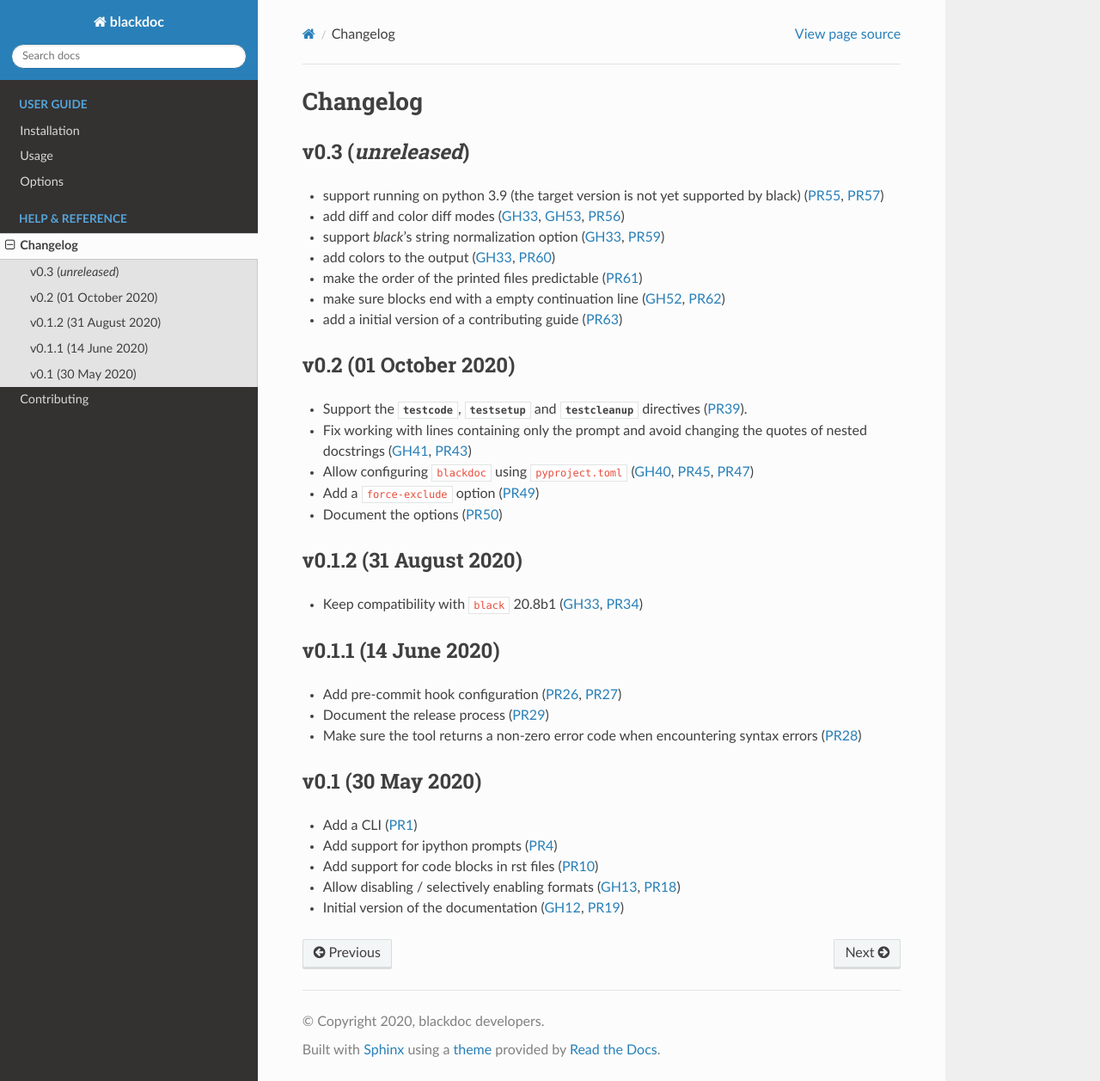
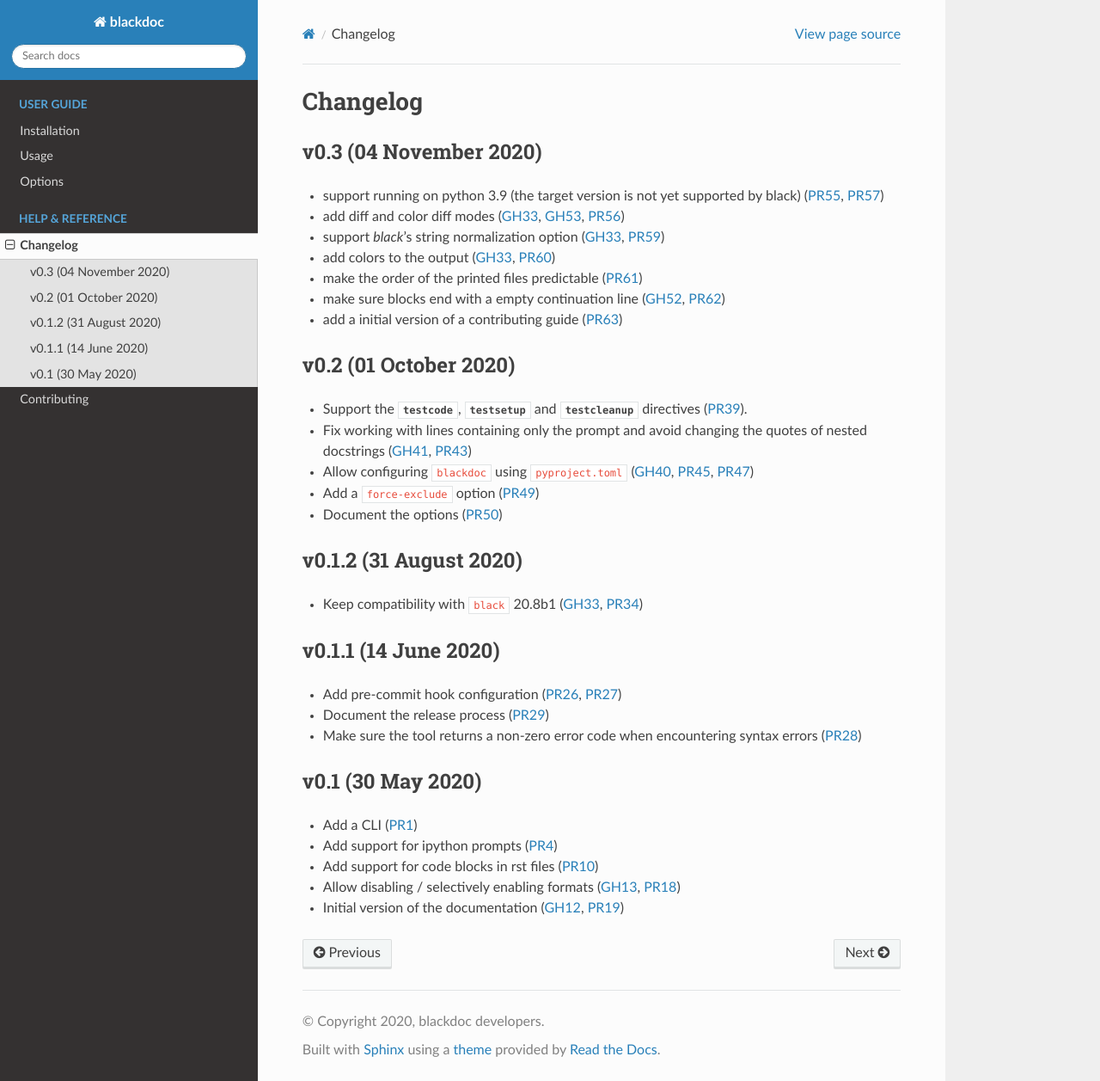
Before and after one commit to keewis/blackdoc, a Sphinx documentation site: the page built from doc/changelog.rst, in a window 1280 px wide and 1257 px high. Shown: the whole window at 86% size. Built offline with Sphinx 7.4.7 and the Read the Docs theme 2.0.0, drawn with Linux system fonts in a browser that asks for light colours.

Commit message:
Release v0.3

```diff
--- a/doc/changelog.rst
+++ b/doc/changelog.rst
@@ -1,8 +1,8 @@
 Changelog
 =========
 
-v0.3 (*unreleased*)
--------------------
+v0.3 (04 November 2020)
+-----------------------
 - support running on python 3.9 (the target version is not yet supported by black)
   (:pull:`55`, :pull:`57`)
 - add diff and color diff modes (:issue:`33`, :issue:`53`, :pull:`56`)
```
